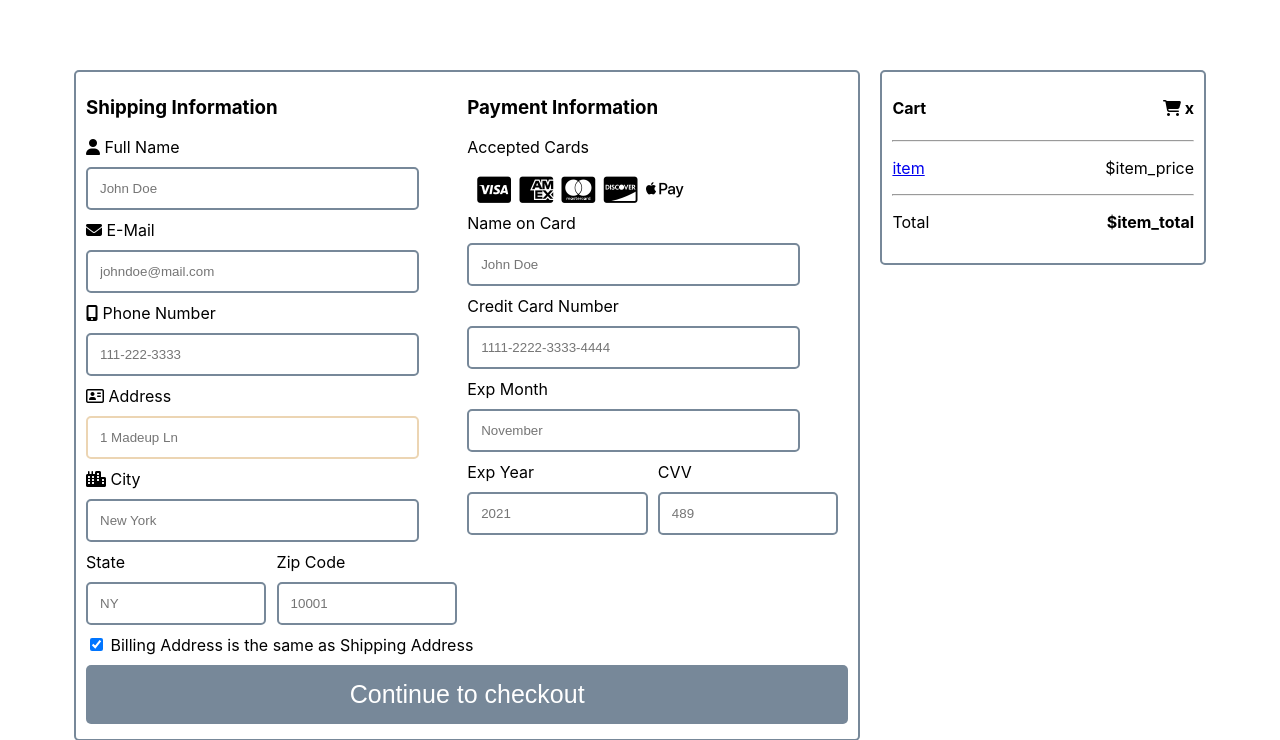
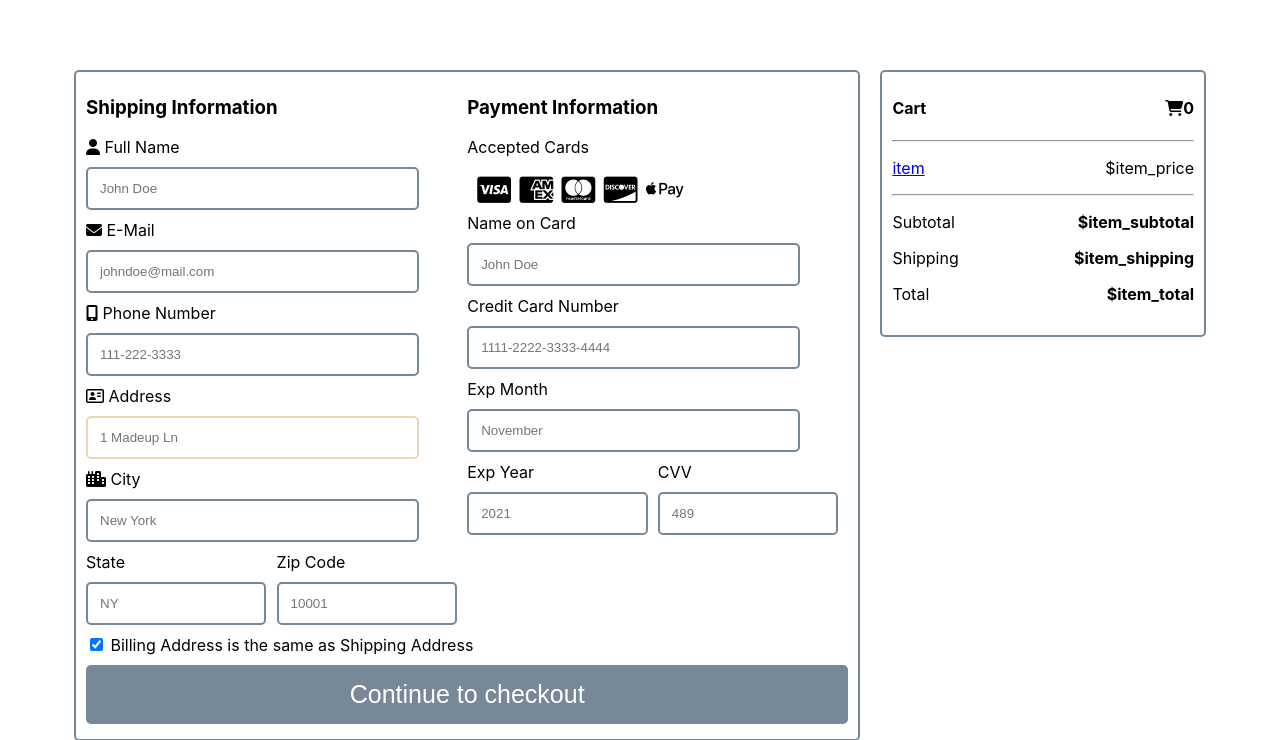
Before and after one commit to Gyu-Park/Book-Store-Website-Project, a Spring Boot app: page /checkout in a window 1280 px wide. Shown: the part 68-808 px from the top of the page. Run offline with Spring Boot 4, Linux system fonts and the light colour scheme; some of the project's set-up classes (security, data sources, template engines, error pages and the like) are left out, and stand-ins take their place; some libraries are stand-ins or nearby versions.

Commit message:
Checkout Item Menu
Updated the Receipt menu next to the checkout information form to contain the number of items in the cart and added shipping and subtotal sections.

```diff
--- a/src/main/resources/templates/checkout.html
+++ b/src/main/resources/templates/checkout.html
@@ -155,13 +155,15 @@
                 <div class="checkout-container">
                     <h4>Cart
                         <span class="cart-price">
-                            <i class="fa fa-shopping-cart"></i><b> x</b>
+                            <i class="fa fa-shopping-cart"></i><b>[[${shoppingCart.getTotalItemsNumber}]]</b>
                         </span>
                     </h4>
                     <hr class="cart-division">
                     <!--In cart item template to be crated in JS file when item is added to cart-->
                     <P><a href="#"> item </a><span class="cart-price">$item_price</span></P>
                     <hr class="cart-division">
+                    <p>Subtotal <span class="cart-price"><b>$item_subtotal</b></span></p>
+                    <p>Shipping <span class="cart-price"><b>$item_shipping</b></span></p>
                     <p>Total <span class="cart-price"><b>$item_total</b></span></p>
                 </div>
             </div>
```
